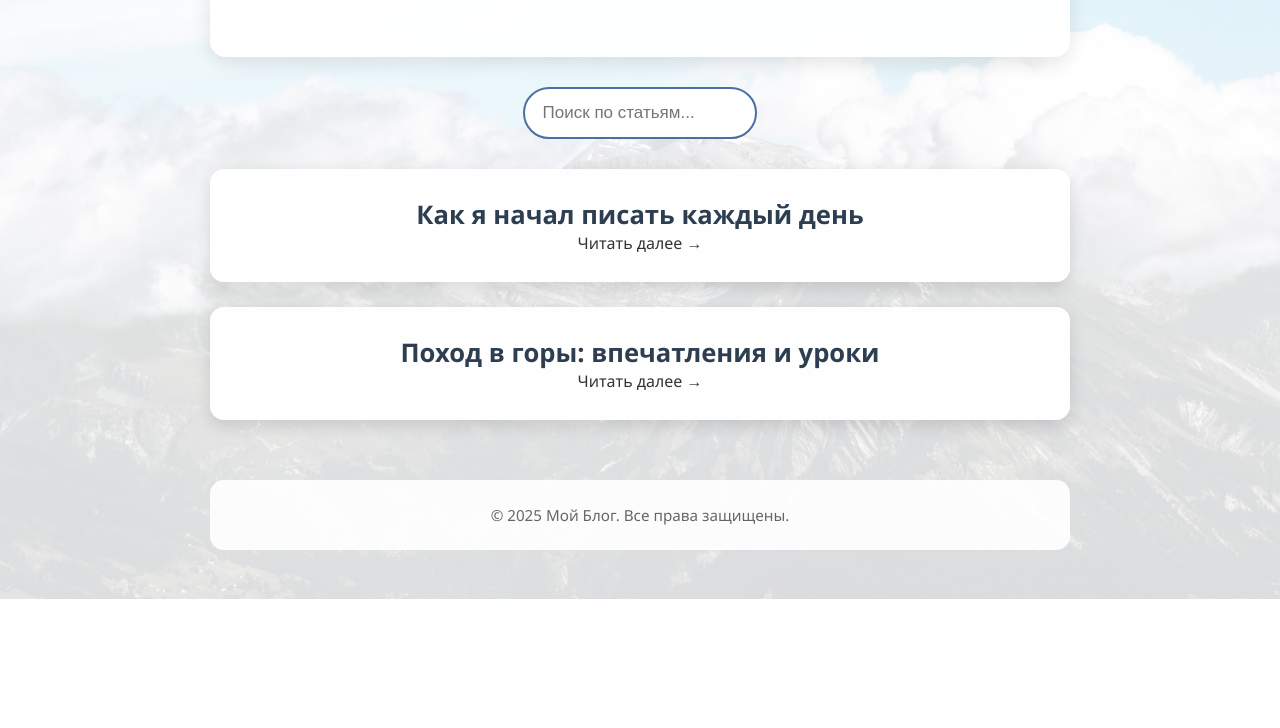
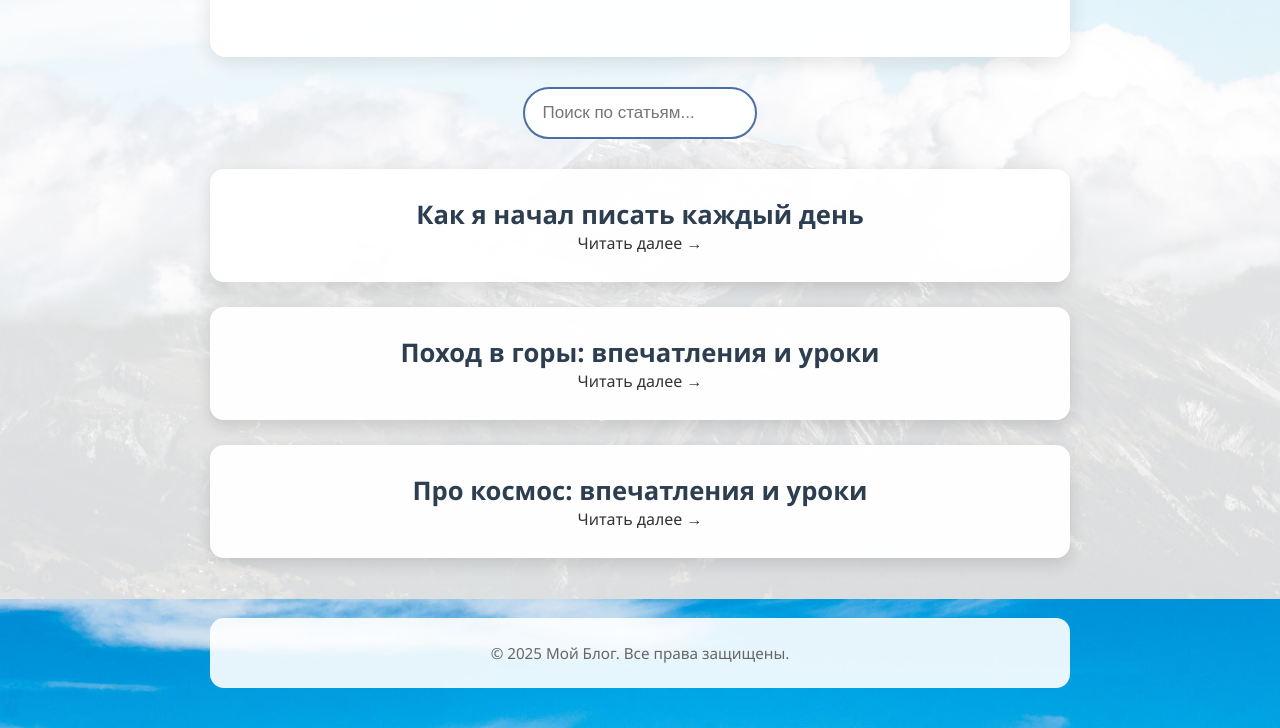
Before and after one commit to Aleks818/my-blog, a plain HTML site: page index.html in a window 1280 px wide. Shown: the part 201-929 px from the top of the page. Before the commit the page ends 800 px from the top, so only its background shows below. Drawn offline with Linux system fonts and the light colour scheme.

Commit message:
Update index.html

```diff
--- a/index.html
+++ b/index.html
@@ -135,6 +135,10 @@
     <h2><a href="articles/article2.html">Поход в горы: впечатления и уроки</a></h2>
     <p>Читать далее →</p>
   </div>
+       <div class="article">
+    <h2><a href="articles/solar-system.html">Про космос: впечатления и уроки</a></h2>
+    <p>Читать далее →</p>
+  </div>
     </section>
 
     <footer>
```
